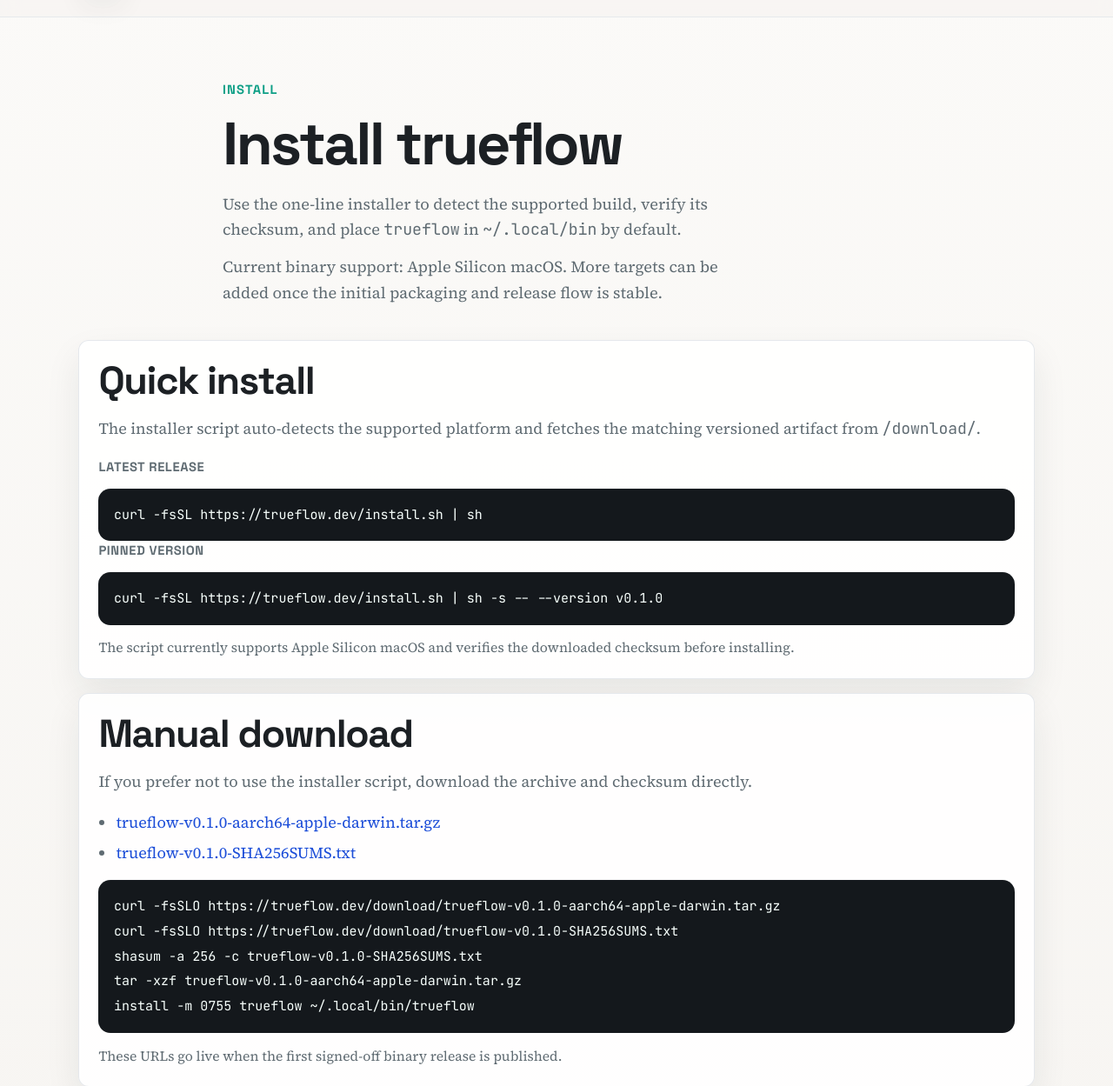
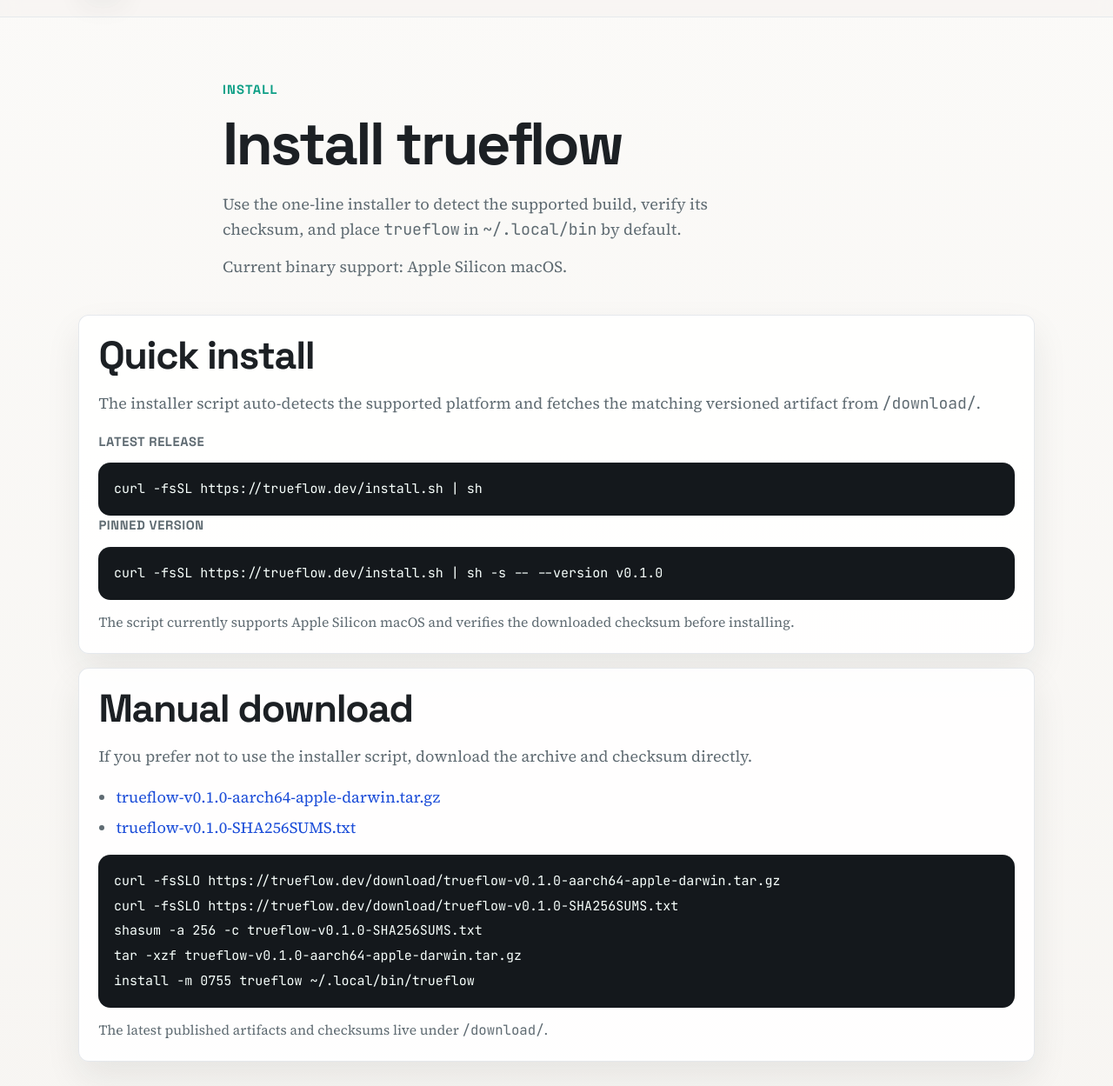
Before and after one commit to trueflow-dev/trueflow, a plain HTML site: page website/install/index.html in a window 1280 px wide. Shown: the part 57-1306 px from the top of the page at 87% size. Drawn offline with Linux system fonts and the light colour scheme.

Commit message:
website: remove stale release copy

```diff
--- a/website/install/index.html
+++ b/website/install/index.html
@@ -44,10 +44,7 @@
           checksum, and place <span class="inline-code">trueflow</span> in
           <span class="inline-code">~/.local/bin</span> by default.
         </p>
-        <p class="hero-body subtle">
-          Current binary support: Apple Silicon macOS. More targets can be added
-          once the initial packaging and release flow is stable.
-        </p>
+        <p class="hero-body subtle">Current binary support: Apple Silicon macOS.</p>
       </section>
 
       <section class="install-sections shell" aria-label="Install options">
@@ -87,7 +84,7 @@ shasum -a 256 -c trueflow-v0.1.0-SHA256SUMS.txt
 tar -xzf trueflow-v0.1.0-aarch64-apple-darwin.tar.gz
 install -m 0755 trueflow ~/.local/bin/trueflow</code></pre>
           <p class="install-note">
-            These URLs go live when the first signed-off binary release is published.
+            The latest published artifacts and checksums live under <span class="inline-code">/download/</span>.
           </p>
         </article>
       </section>
```
Also changed, not shown: 3 other files.
